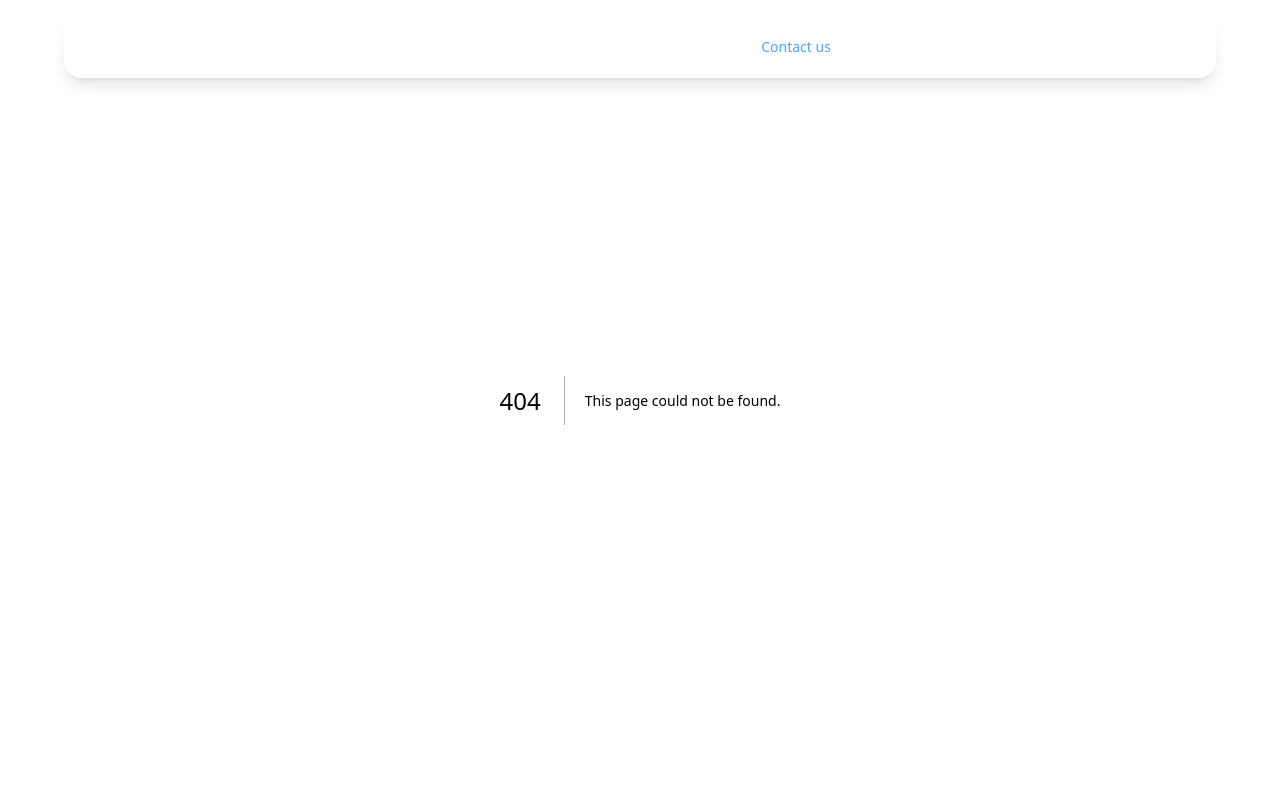
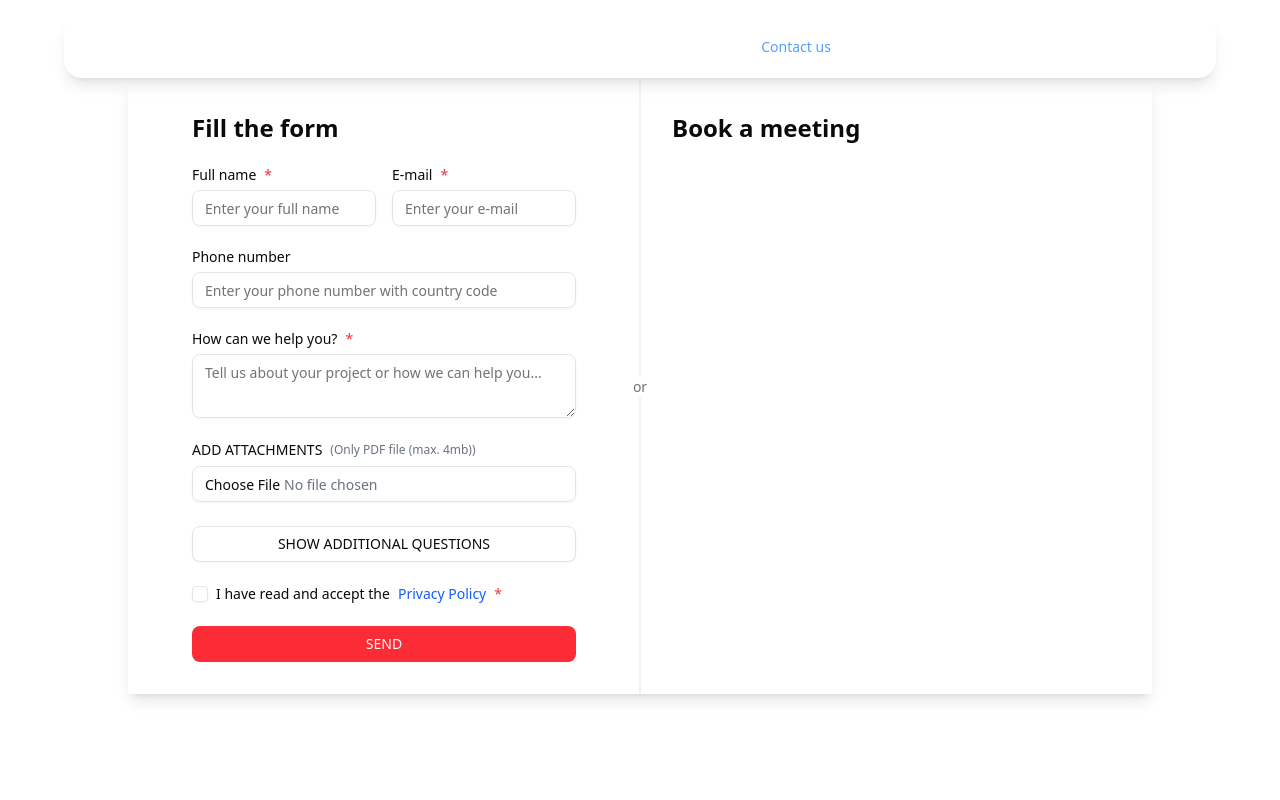
Before and after one commit to TcMarsh31/heteroweb, a Next.js app: page /contact in a window 1280 px wide. Before the commit this address had no page. Shown: the top 800 px of the page. Built offline with nearby package versions, Linux system fonts and the light colour scheme.

Commit message:
about us

```diff
--- a/package.json
+++ b/package.json
@@ -10,6 +10,8 @@
   },
   "dependencies": {
     "@radix-ui/react-avatar": "^1.1.11",
+    "@radix-ui/react-checkbox": "^1.3.3",
+    "@radix-ui/react-label": "^2.1.8",
     "@radix-ui/react-separator": "^1.1.8",
     "@radix-ui/react-slot": "^1.2.4",
     "class-variance-authority": "^0.7.1",
--- /dev/null
+++ b/src/app/contact/contactForm.jsx
@@ -0,0 +1,142 @@
+// components/contact-booking-section.tsx
+"use client"; // Required for client-side functionality like form submission/checkbox
+
+import React, { useState } from "react";
+import { Input } from "@/components/ui/input";
+import { Textarea } from "@/components/ui/textarea";
+import { Button } from "@/components/ui/button";
+import { Checkbox } from "@/components/ui/checkbox";
+import {
+  Card,
+  CardContent,
+  CardFooter,
+  CardHeader,
+} from "@/components/ui/card";
+import { Label } from "@/components/ui/label";
+import { Separator } from "@/components/ui/separator";
+import Image from "next/image"; // Assuming you have Next.js Image optimization
+import { Linkedin } from "lucide-react"; // Example icon for LinkedIn
+
+const ContactBookingSection = () => {
+  // Simple state management for the checkbox
+  const [hasAcceptedPrivacy, setHasAcceptedPrivacy] = useState(false);
+
+  return (
+    <div className="flex flex-col md:flex-row bg-white max-w-5xl mx-auto mt-20 shadow-lg">
+      {" "}
+      {/* Added shadow for definition */}
+      {/* Left Column: Form Section */}
+      {/* Changed width to 1/2 on medium screens and added centering styles */}
+      <div className="p-8 md:w-1/2 flex justify-center items-start">
+        {/* Added a wrapper div with max-width to keep the form readable and centered within the half-width column */}
+        <div className="w-full max-w-sm">
+          <h1 className="text-2xl font-semibold mb-6">Fill the form</h1>
+          <form className="space-y-6">
+            <div className="flex gap-4">
+              <div className="flex-1 space-y-2">
+                <Label htmlFor="full-name">
+                  Full name<span className="text-red-500">*</span>
+                </Label>
+                <Input
+                  id="full-name"
+                  placeholder="Enter your full name"
+                  required
+                />
+              </div>
+              <div className="flex-1 space-y-2">
+                <Label htmlFor="email">
+                  E-mail<span className="text-red-500">*</span>
+                </Label>
+                <Input
+                  id="email"
+                  type="email"
+                  placeholder="Enter your e-mail"
+                  required
+                />
+              </div>
+            </div>
+
+            <div className="space-y-2">
+              <Label htmlFor="phone">Phone number</Label>
+              <Input
+                id="phone"
+                placeholder="Enter your phone number with country code"
+              />
+            </div>
+
+            <div className="space-y-2">
+              <Label htmlFor="how-can-we-help">
+                How can we help you?<span className="text-red-500">*</span>
+              </Label>
+              <Textarea
+                id="how-can-we-help"
+                placeholder="Tell us about your project or how we can help you..."
+                rows={5}
+                required
+              />
+            </div>
+
+            {/* Add Attachments Placeholder (shadcn Input file handling requires custom setup) */}
+            <div className="space-y-2">
+              <Label>
+                ADD ATTACHMENTS{" "}
+                <span className="text-gray-500 text-xs">
+                  (Only PDF file (max. 4mb))
+                </span>
+              </Label>
+              {/* A styled input/button combination would go here, often built manually */}
+              <Input type="file" accept=".pdf" className="text-gray-500" />
+            </div>
+
+            {/* Additional Questions Placeholder Button */}
+            <Button variant="outline" className="w-full text-sm font-normal">
+              SHOW ADDITIONAL QUESTIONS
+            </Button>
+
+            {/* Privacy Policy Checkbox and Text */}
+            <div className="flex items-center space-x-2">
+              <Checkbox
+                id="terms"
+                checked={hasAcceptedPrivacy}
+                onCheckedChange={setHasAcceptedPrivacy}
+              />
+              <Label
+                htmlFor="terms"
+                className="text-sm font-normal leading-none peer-disabled:cursor-not-allowed peer-disabled:opacity-70"
+              >
+                I have read and accept the{" "}
+                <a href="#" className="text-blue-600 hover:underline">
+                  Privacy Policy
+                </a>
+                <span className="text-red-500">*</span>
+              </Label>
+            </div>
+
+            <Button
+              type="submit"
+              className="w-full bg-red-500 hover:bg-red-600"
+            >
+              SEND
+            </Button>
+          </form>
+        </div>
+      </div>
+      {/* Vertical Separator "or" text */}
+      <div className="hidden md:flex relative justify-center items-center">
+        <Separator
+          orientation="vertical"
+          className="h-full w-px bg-gray-200 absolute left-1/2 transform -translate-x-1/2"
+        />
+        <span className="absolute bg-white px-2 text-gray-500 text-sm">or</span>
+      </div>
+      {/* Right Column: Booking Section (Placeholder for where the rest of the code should go) */}
+      <div className="p-8 md:w-1/2">
+        {/* ... (Booking card content from previous response goes here) ... */}
+        <h1 className="text-2xl font-semibold mb-6">Book a meeting</h1>
+        {/* You would paste the Card components for Michal Cal and the Calendly booking here */}
+      </div>
+    </div>
+  );
+};
+
+export default ContactBookingSection;
--- /dev/null
+++ b/src/app/contact/index.jsx
@@ -0,0 +1,11 @@
+// app/page.tsx
+
+import ContactBookingSection from "./contactForm";
+
+export default function Contact() {
+  return (
+    <main className="min-h-screen ">
+      <ContactBookingSection />
+    </main>
+  );
+}
--- /dev/null
+++ b/src/app/contact/page.js
@@ -0,0 +1,8 @@
+import React from "react";
+import Contact from ".";
+
+function page() {
+  return <Contact />;
+}
+
+export default page;
--- /dev/null
+++ b/src/components/ui/checkbox.jsx
@@ -0,0 +1,30 @@
+"use client"
+
+import * as React from "react"
+import * as CheckboxPrimitive from "@radix-ui/react-checkbox"
+import { CheckIcon } from "lucide-react"
+
+import { cn } from "@/lib/utils"
+
+function Checkbox({
+  className,
+  ...props
+}) {
+  return (
+    <CheckboxPrimitive.Root
+      data-slot="checkbox"
+      className={cn(
+        "peer border-input dark:bg-input/30 data-[state=checked]:bg-primary data-[state=checked]:text-primary-foreground dark:data-[state=checked]:bg-primary data-[state=checked]:border-primary focus-visible:border-ring focus-visible:ring-ring/50 aria-invalid:ring-destructive/20 dark:aria-invalid:ring-destructive/40 aria-invalid:border-destructive size-4 shrink-0 rounded-[4px] border shadow-xs transition-shadow outline-none focus-visible:ring-[3px] disabled:cursor-not-allowed disabled:opacity-50",
+        className
+      )}
+      {...props}>
+      <CheckboxPrimitive.Indicator
+        data-slot="checkbox-indicator"
+        className="grid place-content-center text-current transition-none">
+        <CheckIcon className="size-3.5" />
+      </CheckboxPrimitive.Indicator>
+    </CheckboxPrimitive.Root>
+  );
+}
+
+export { Checkbox }
--- /dev/null
+++ b/src/components/ui/input.jsx
@@ -0,0 +1,24 @@
+import * as React from "react"
+
+import { cn } from "@/lib/utils"
+
+function Input({
+  className,
+  type,
+  ...props
+}) {
+  return (
+    <input
+      type={type}
+      data-slot="input"
+      className={cn(
+        "file:text-foreground placeholder:text-muted-foreground selection:bg-primary selection:text-primary-foreground dark:bg-input/30 border-input h-9 w-full min-w-0 rounded-md border bg-transparent px-3 py-1 text-base shadow-xs transition-[color,box-shadow] outline-none file:inline-flex file:h-7 file:border-0 file:bg-transparent file:text-sm file:font-medium disabled:pointer-events-none disabled:cursor-not-allowed disabled:opacity-50 md:text-sm",
+        "focus-visible:border-ring focus-visible:ring-ring/50 focus-visible:ring-[3px]",
+        "aria-invalid:ring-destructive/20 dark:aria-invalid:ring-destructive/40 aria-invalid:border-destructive",
+        className
+      )}
+      {...props} />
+  );
+}
+
+export { Input }
--- /dev/null
+++ b/src/components/ui/label.jsx
@@ -0,0 +1,23 @@
+"use client"
+
+import * as React from "react"
+import * as LabelPrimitive from "@radix-ui/react-label"
+
+import { cn } from "@/lib/utils"
+
+function Label({
+  className,
+  ...props
+}) {
+  return (
+    <LabelPrimitive.Root
+      data-slot="label"
+      className={cn(
+        "flex items-center gap-2 text-sm leading-none font-medium select-none group-data-[disabled=true]:pointer-events-none group-data-[disabled=true]:opacity-50 peer-disabled:cursor-not-allowed peer-disabled:opacity-50",
+        className
+      )}
+      {...props} />
+  );
+}
+
+export { Label }
--- /dev/null
+++ b/src/components/ui/textarea.jsx
@@ -0,0 +1,20 @@
+import * as React from "react"
+
+import { cn } from "@/lib/utils"
+
+function Textarea({
+  className,
+  ...props
+}) {
+  return (
+    <textarea
+      data-slot="textarea"
+      className={cn(
+        "border-input placeholder:text-muted-foreground focus-visible:border-ring focus-visible:ring-ring/50 aria-invalid:ring-destructive/20 dark:aria-invalid:ring-destructive/40 aria-invalid:border-destructive dark:bg-input/30 flex field-sizing-content min-h-16 w-full rounded-md border bg-transparent px-3 py-2 text-base shadow-xs transition-[color,box-shadow] outline-none focus-visible:ring-[3px] disabled:cursor-not-allowed disabled:opacity-50 md:text-sm",
+        className
+      )}
+      {...props} />
+  );
+}
+
+export { Textarea }
```
Also changed, not shown: 1 other file (tests, documents, lock files or other folders).
